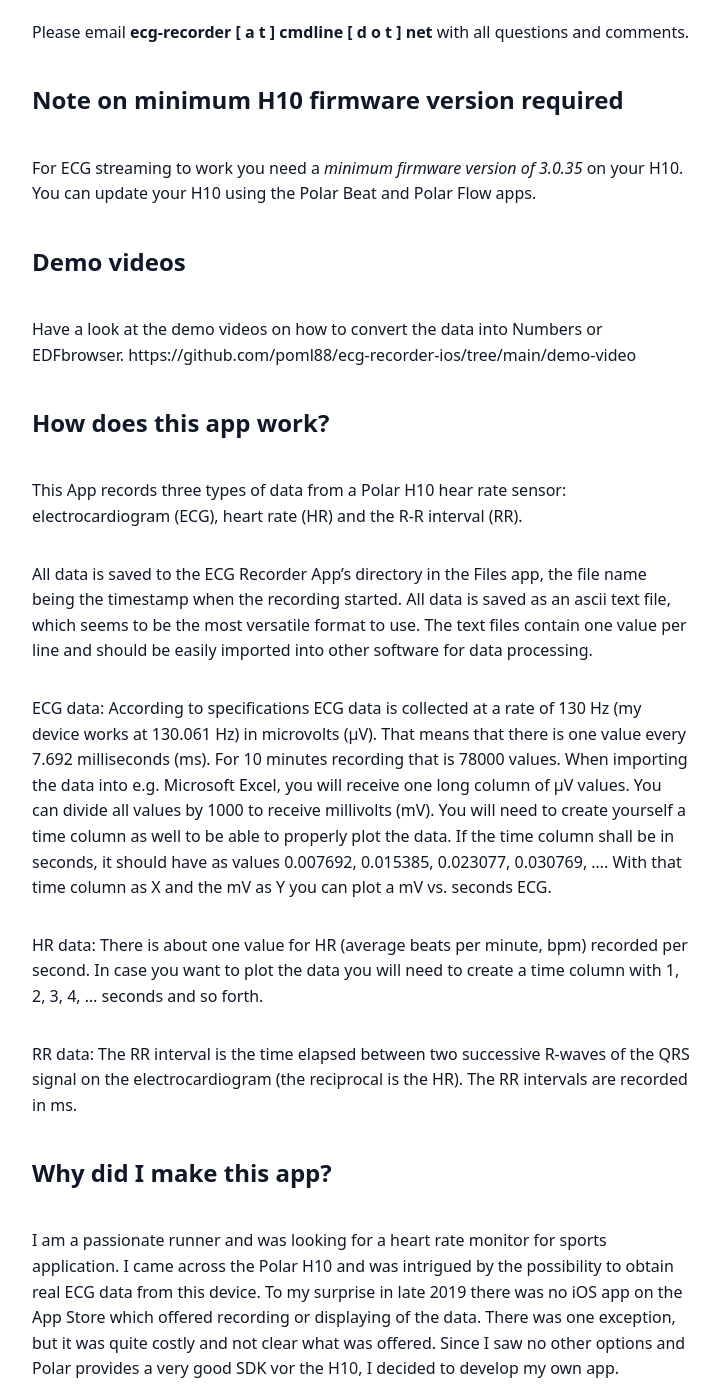
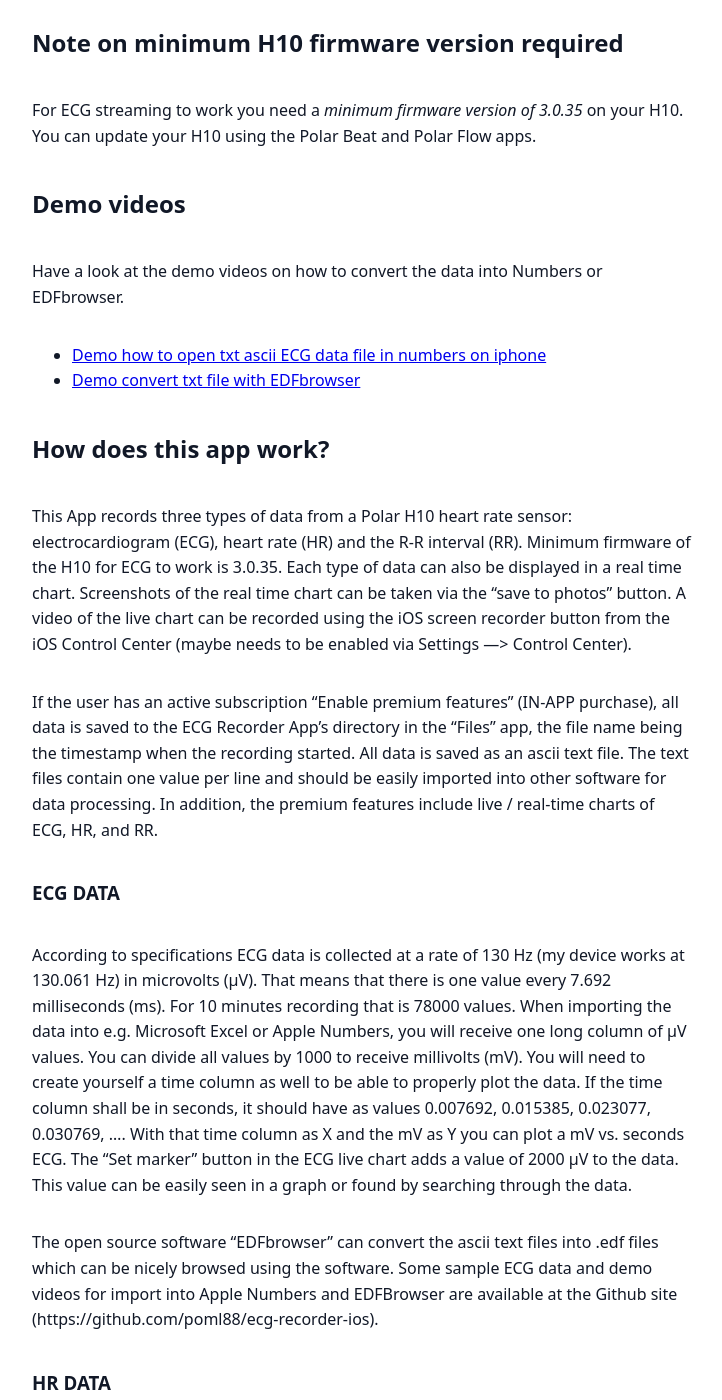
Before and after one commit to poml88/ecg-recorder-ios, a Jekyll site: the page built from index.md, in a window 1280 px wide and 1400 px high, scrolled down 863 px. Shown: the whole window, without its empty margins (132-854 px from the left). Built offline with Jekyll 4.4.1, drawn with Linux system fonts in a browser that asks for light colours; some of the changed text lies outside the part shown.

Commit message:
Update index.md

```diff
--- a/index.md
+++ b/index.md
@@ -1,5 +1,5 @@
 ---
-title: "ECG Recorder iOS"
+title: "ECG Recorder for Polar H10"
 lang: en
 app_icon: "/assets/img/app-icon.png"
 permalink: /
@@ -7,13 +7,9 @@
 
 {% include screenshots.html %}
 
-This is a general overview over the app.
-It can be found at
-https://apps.apple.com/us/app/ecg-recorder-for-polar-h10/id1541497051
-
 ## App support and contact
 
-Please email **ecg-recorder [ a t ] cmdline [ d o t ] net** with all questions and comments.
+Please email **ecg-recorder [ a t ] cmdline [ d o t ] net** with all questions and comments. Or open an issue on [GitHub](https://github.com/poml88/ecg-recorder-ios).
 
 ## Note on minimum H10 firmware version required
 
@@ -22,19 +18,36 @@
 ## Demo videos
 
 Have a look at the demo videos on how to convert the data into Numbers or EDFbrowser.
-https://github.com/poml88/ecg-recorder-ios/tree/main/demo-video
+
+- [Demo how to open txt ascii ECG data file in numbers on iphone](https://youtu.be/N58LFXaAeIQ)
+- [Demo convert txt file with EDFbrowser](https://youtu.be/dLscFwdWxSE)
 
 ## How does this app work?
 
-This App records three types of data from a Polar H10 hear rate sensor: electrocardiogram (ECG), heart rate (HR) and the R-R interval (RR).
+This App records three types of data from a Polar H10 heart rate sensor: electrocardiogram (ECG), heart rate (HR) and the R-R interval (RR). Minimum firmware of the H10 for ECG to work is 3.0.35. Each type of data can also be displayed in a real time chart. Screenshots of the real time chart can be taken via the “save to photos” button. A video of the live chart can be recorded using the iOS screen recorder button from the iOS Control Center (maybe needs to be enabled via Settings —> Control Center).
 
-All data is saved to the ECG Recorder App's directory in the Files app, the file name being the timestamp when the recording started. All data is saved as an ascii text file, which seems to be the most versatile format to use. The text files contain one value per line and should be easily imported into other software for data processing.
+If the user has an active subscription "Enable premium features" (IN-APP purchase), all data is saved to the ECG Recorder App's directory in the "Files" app, the file name being the timestamp when the recording started. All data is saved as an ascii text file. The text files contain one value per line and should be easily imported into other software for data processing. In addition, the premium features include live / real-time charts of ECG, HR, and RR.
 
-ECG data: According to specifications ECG data is collected at a rate of 130 Hz (my device works at 130.061 Hz) in microvolts (µV). That means that there is one value every 7.692 milliseconds (ms). For 10 minutes recording that is 78000 values. When importing the data into e.g. Microsoft Excel, you will receive one long column of µV values. You can divide all values by 1000 to receive millivolts (mV). You will need to create yourself a time column as well to be able to properly plot the data. If the time column shall be in seconds, it should have as values 0.007692, 0.015385, 0.023077, 0.030769, …. With that time column as X and the mV as Y you can plot a mV vs. seconds ECG.
+### ECG DATA
+According to specifications ECG data is collected at a rate of 130 Hz (my device works at 130.061 Hz) in microvolts (µV). That means that there is one value every 7.692 milliseconds (ms). For 10 minutes recording that is 78000 values. When importing the data into e.g. Microsoft Excel or Apple Numbers, you will receive one long column of µV values. You can divide all values by 1000 to receive millivolts (mV). You will need to create yourself a time column as well to be able to properly plot the data. If the time column shall be in seconds, it should have as values 0.007692, 0.015385, 0.023077, 0.030769, …. With that time column as X and the mV as Y you can plot a mV vs. seconds ECG.
+The "Set marker" button in the ECG live chart adds a value of 2000 µV to the data. This value can be easily seen in a graph or found by searching through the data.
 
-HR data: There is about one value for HR (average beats per minute, bpm) recorded per second. In case you want to plot the data you will need to create a time column with 1, 2, 3, 4, … seconds and so forth.
+The open source software “EDFbrowser” can convert the ascii text files into .edf files which can be nicely browsed using the software. Some sample ECG data and demo videos for import into Apple Numbers and EDFBrowser are available at the Github site (https://github.com/poml88/ecg-recorder-ios).
 
-RR data: The RR interval is the time elapsed between two successive R-waves of the QRS signal on the electrocardiogram (the reciprocal is the HR). The RR intervals are recorded in ms.
+### HR DATA
+There is about one value for HR (average beats per minute, bpm) recorded per second. In case you want to plot the data you will need to create a time column with 1, 2, 3, 4, … seconds and so forth.
+
+### RR DATA
+The RR interval is the time elapsed between two successive R-waves of the QRS signal on the electrocardiogram (the reciprocal is the HR). The RR intervals are recorded in ms.
+
+The app is free to download to get a first impression and connect to a device. It is possible to see a few seconds of the live charts. To activate the premium features, please make one of the available IN-APP purchases. Each subscription has a one week free trial, so all features can be tried free of charge.
+
+Subscription will be charged to your iTunes account at confirmation of purchase and will automatically renew (at the duration selected) unless auto-renewal is turned off at least 24h prior to the end of the current period. Otherwise, your account will be charged for renewal at the original cost of your current subscription. Visit your iTunes Account Settings to manage subscriptions and/or turn off auto-renewal. Any unused portion of free trial period, if offered, will be forfeited when purchasing a subscription. For more information, see our Terms of Service and Privacy Policy.
+
+## TERMS OF SERVICE
+https://github.com/poml88/ecg-recorder-ios/blob/main/TERMS_of_SERVICE.md#terms-of-service
+
+Please note: This app is for informational purpose only. Use of the app and site is not intended to be a substitute for professional medical advice and you should promptly contact your own health care and/or provider regarding any medical conditions or medical questions that you have. THE APP AND WEB SITE DO NOT OFFER MEDICAL ADVICE, AND NOTHING CONTAINED IN THE CONTENT IS INTENDED TO CONSTITUTE PROFESSIONAL ADVICE FOR MEDICAL DIAGNOSIS OR TREATMENT.
 
 ## Why did I make this app?
 
```
